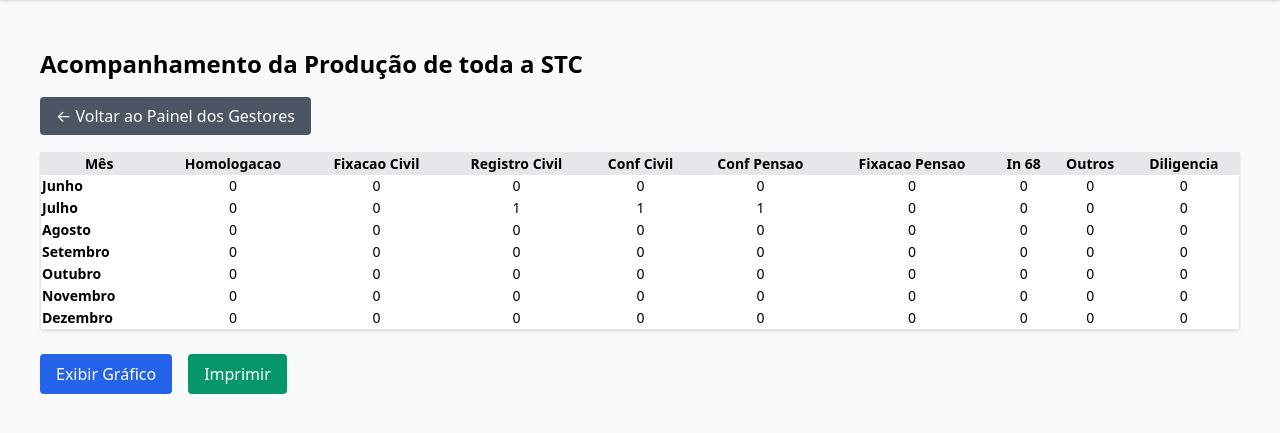
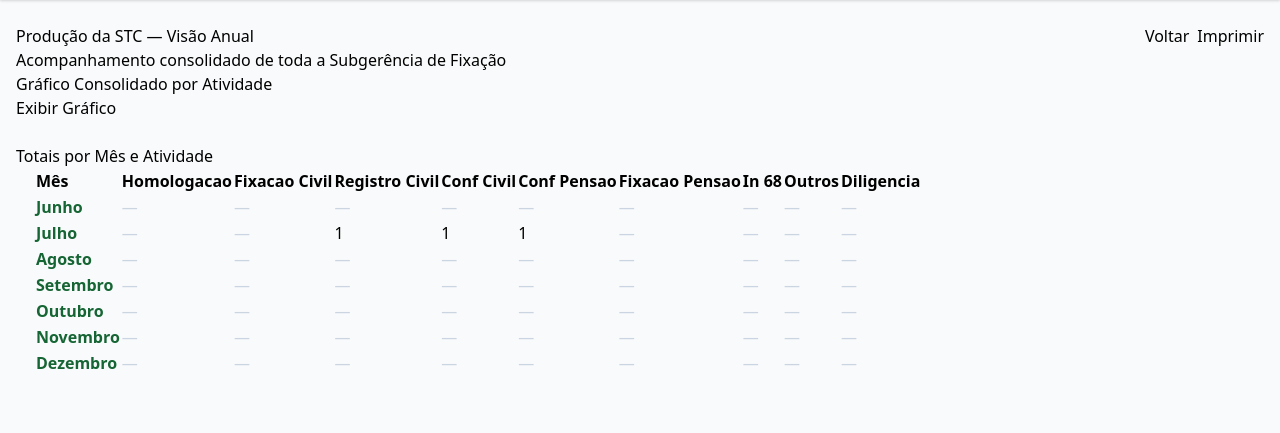
Before and after one commit to albertjr99/SFX, a Flask app: page /acompanhamento-anual in a window 1280 px wide. Shown: the part 56-489 px from the top of the page. Run offline with Flask 3, Linux system fonts and the light colour scheme; a user stored in the database is signed in; data comes from the database, SQL or seed files in the repository.

Commit message:
Update acompanhamento_anual.html

```diff
--- a/templates/acompanhamento_anual.html
+++ b/templates/acompanhamento_anual.html
@@ -1,19 +1,50 @@
 {% extends 'base.html' %}
+{% block title %}Estatísticas do Setor — IPAJM{% endblock %}
+{% block topbar_title %}Estatísticas Anuais do Setor{% endblock %}
+
 {% block content %}
-<div class="p-6 space-y-6">
-  <h1 class="text-2xl font-bold">Acompanhamento da Produção de toda a STC</h1>
-
-  <div class="mb-6">
-    <a href="{{ url_for('painel_gerente') }}"
-       class="bg-gray-600 text-white px-4 py-2 rounded">
-      ← Voltar ao Painel dos Gestores
+<div class="page-header">
+  <div style="display:flex; justify-content:space-between; align-items:flex-start; flex-wrap:wrap; gap:12px;">
+    <div>
+      <h1>Produção da STC — Visão Anual</h1>
+      <p>Acompanhamento consolidado de toda a Subgerência de Fixação</p>
+    </div>
+    <div style="display:flex; gap:8px;">
+      <a href="{{ url_for('painel_gerente') }}" class="btn btn-secondary">
+        <i class="ri-arrow-left-line"></i> Voltar
       </a>
+      <button onclick="window.print()" class="btn btn-secondary nao-imprimir">
+        <i class="ri-printer-line"></i> Imprimir
+      </button>
+    </div>
+  </div>
 </div>
 
-  <table class="w-full table-auto border text-sm bg-white shadow rounded mb-4">
-    <thead class="bg-gray-200">
+<!-- Chart Card -->
+<div class="card" style="margin-bottom:24px;">
+  <div class="card-header">
+    <i class="ri-bar-chart-grouped-line" style="color:#16a34a;font-size:17px;"></i>
+    <h2>Gráfico Consolidado por Atividade</h2>
+    <button id="btnGrafico" class="btn btn-primary btn-sm nao-imprimir" style="margin-left:auto;">
+      <i class="ri-eye-line"></i> Exibir Gráfico
+    </button>
+  </div>
+  <div class="card-body" id="chart-container" style="display:none;">
+    <canvas id="graficoAtividades" height="100"></canvas>
+  </div>
+</div>
+
+<!-- Table Card -->
+<div class="card">
+  <div class="card-header">
+    <i class="ri-table-2" style="color:#16a34a;font-size:17px;"></i>
+    <h2>Totais por Mês e Atividade</h2>
+  </div>
+  <div style="overflow-x:auto;">
+    <table class="data-table">
+      <thead>
         <tr>
-        <th>Mês</th>
+          <th style="text-align:left; padding-left:20px;">Mês</th>
           {% for campo in totais_anuais['Junho'].keys() %}
             <th>{{ campo.replace('_',' ')|title }}</th>
           {% endfor %}
@@ -22,45 +53,64 @@
       <tbody>
         {% for m, dados in totais_anuais.items() %}
         <tr>
-        <td class="font-semibold">{{ m }}</td>
+          <td style="text-align:left; padding-left:20px; font-weight:700; color:#166534;">{{ m }}</td>
           {% for v in dados.values() %}
-          <td class="text-center">{{ v }}</td>
+            <td>
+              {% if v > 0 %}
+                <span class="badge badge-green">{{ v }}</span>
+              {% else %}
+                <span style="color:#cbd5e1;">—</span>
+              {% endif %}
+            </td>
           {% endfor %}
         </tr>
         {% endfor %}
       </tbody>
     </table>
+  </div>
+</div>
+{% endblock %}
 
-  <div class="flex gap-4 mb-4">
-    <button id="btnGrafico"
-            class="bg-blue-600 text-white px-4 py-2 rounded hover:bg-blue-700">
-      Exibir Gráfico
-    </button>
-    <button onclick="window.print()"
-            class="bg-green-600 text-white px-4 py-2 rounded hover:bg-green-700">
-      Imprimir
-    </button>
-  </div>
-
-  <canvas id="graficoAtividades"
-          class="hidden w-full max-w-5xl mx-auto"></canvas>
-</div>
-
+{% block scripts %}
 <script src="https://cdn.jsdelivr.net/npm/chart.js"></script>
 <script>
-  // Função de full-screen está no base.html
-  document.getElementById('btnGrafico').addEventListener('click', () => {
-    const c = document.getElementById('graficoAtividades');
-    c.classList.toggle('hidden');
-    if (!c.dataset.rendered) {
+  const btn = document.getElementById('btnGrafico');
+  const container = document.getElementById('chart-container');
+  btn.addEventListener('click', () => {
+    const visible = container.style.display !== 'none';
+    container.style.display = visible ? 'none' : 'block';
+    btn.innerHTML = visible
+      ? '<i class="ri-eye-line"></i> Exibir Gráfico'
+      : '<i class="ri-eye-off-line"></i> Ocultar Gráfico';
+    if (!container.dataset.rendered) {
       const labels = {{ campos|tojson }};
       const data   = {{ grafico_anos|tojson }};
-      new Chart(c.getContext('2d'), {
+      new Chart(document.getElementById('graficoAtividades').getContext('2d'), {
         type: 'bar',
-        data: { labels, datasets: [{ data, backgroundColor: 'rgba(54,162,235,0.7)' }] },
-        options: { responsive: true, plugins:{ legend:{display:false} } }
+        data: {
+          labels,
+          datasets: [{
+            label: 'Total de Processos',
+            data,
+            backgroundColor: 'rgba(22,163,74,0.75)',
+            borderColor: '#15803d',
+            borderWidth: 2,
+            borderRadius: 6,
+          }]
+        },
+        options: {
+          responsive: true,
+          plugins: {
+            legend: { display: false },
+            tooltip: { callbacks: { label: ctx => ` ${ctx.raw} processos` } }
+          },
+          scales: {
+            y: { beginAtZero: true, grid: { color: '#f1f5f9' } },
+            x: { grid: { display: false } }
+          }
+        }
       });
-      c.dataset.rendered = true;
+      container.dataset.rendered = true;
     }
   });
 </script>
```
Lines whose indentation alone changed are shown as unchanged.
